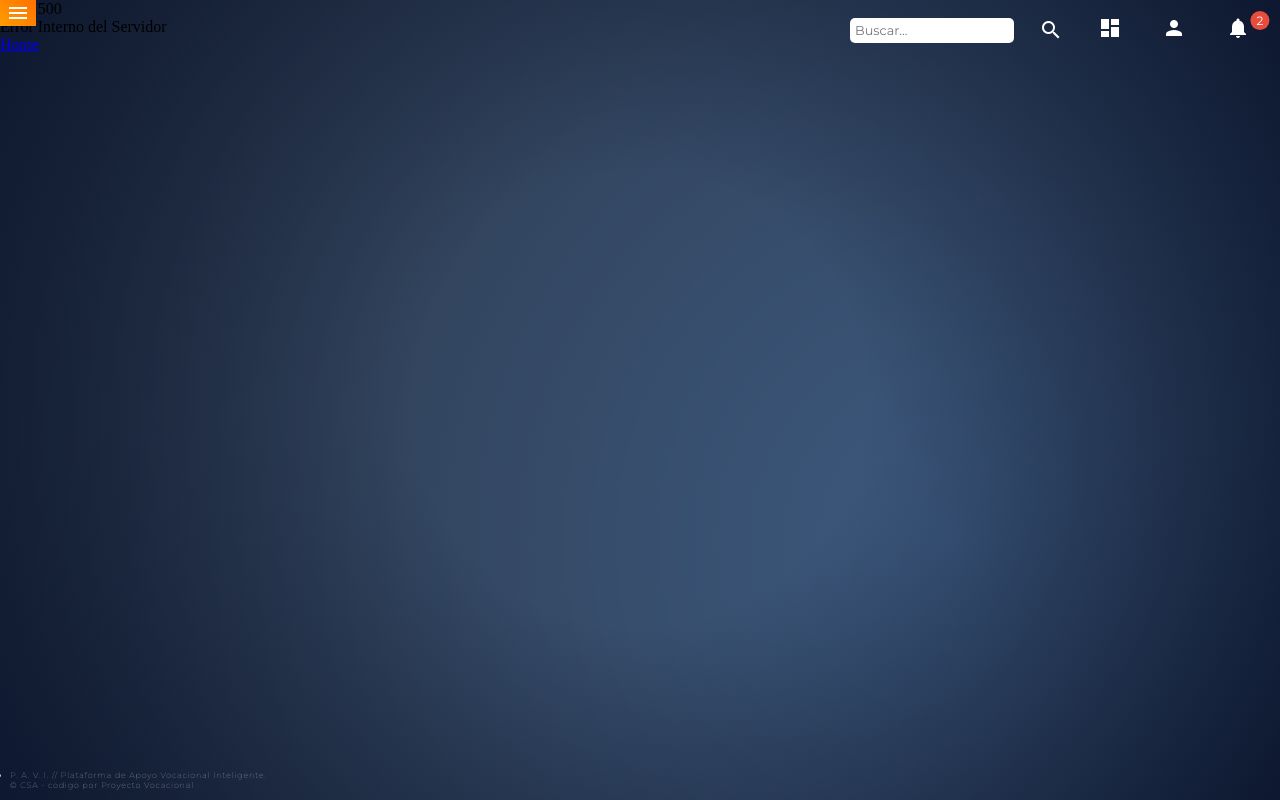
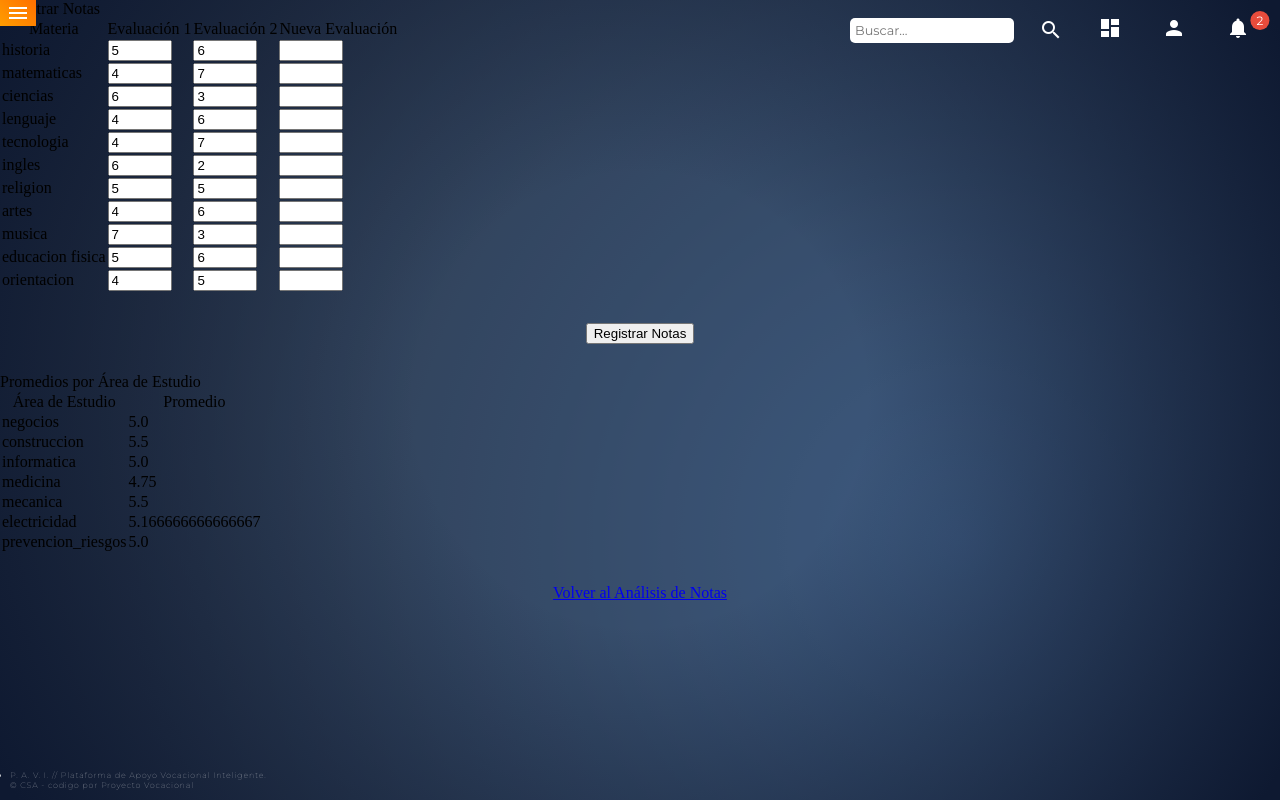
Before and after one commit to mesogotxx/sistemavocacional, a Django app: page /notasal/ in a window 1280 px wide. Run offline with Django 3.2, Linux system fonts and the light colour scheme; the visitor is signed in with stand-in values (Sample User, id 1).

Commit message:
integrando

```diff
--- a/apps/home/urls.py
+++ b/apps/home/urls.py
@@ -8,7 +8,8 @@ urlpatterns = [
     path('', views.pages, name='home'),
     path('seccion/', views.seccion, name='seccion'),
     path('alumnos/', views.alumnos, name='alumnos'),
-    path('notas/', views.notas, name='notas'),
+    path('notasal/', views.notasal, name='notasal'),
+    path('analisisnota/', views.analisisnota, name='analisisnota'),
     path('testvocacional/', views.testvocacional, name='testvocacional'),
     path('cuestionario/', views.cuestionario, name='cuestionario'),
 
--- a/apps/home/views.py
+++ b/apps/home/views.py
@@ -3,7 +3,7 @@ from django.contrib.auth.decorators import login_required
 from django.http import HttpResponse, HttpResponseRedirect
 from django.template import loader
 from django.urls import reverse
-from django.shortcuts import render
+from django.shortcuts import render, redirect
 from .models import Alumno, AñoCurso
 from apps.home.models import Alumno, AñoCurso
 
@@ -19,7 +19,7 @@ def pages(request):
         return HttpResponseRedirect(reverse('admin:index'))
 
     # Si la URL corresponde a una vista específica, renderizar esa vista
-    if load_template in ['seccion', 'notas', 'testvocacional', 'cuestionario']:
+    if load_template in ['seccion', 'notasal', 'testvocacional', 'cuestionario']:
         return globals()[load_template](request)
 
     # Si la URL no coincide con ninguna vista específica, cargar la plantilla HTML correspondiente
@@ -83,15 +83,289 @@ def seccion(request):
     context = {'segment': 'alumnos', 'grupos': grupos, 'alumnos': alumnos}
     return render(request, 'home/seccion.html', context)
 
+notas = {
+    "historia": [5, 6],
+    "matematicas": [4, 7],
+    "ciencias": [6, 3],
+    "lenguaje": [4, 6],
+    "tecnologia": [4, 7],
+    "ingles": [6, 2],
+    "religion": [5, 5],
+    "artes": [4, 6],
+    "musica": [7, 3],
+    "educacion fisica": [5, 6],
+    "orientacion": [4, 5]
+}
+
+materias = list(notas.keys())
+
 @login_required(login_url="/login/")
-def notas(request):
-    context = {'segment': 'notas'}
-    return render(request, 'home/notas.html', context)
+def analisisnota(request):
+    # Calcular estadísticas de las notas
+    datos_materias = []
+    for materia, notas_materia in notas.items():
+        promedio = round(sum(notas_materia) / len(notas_materia), 1)
+        tendencia = "sin cambios"
+        for j in range(1, len(notas_materia)):
+            if notas_materia[j] > notas_materia[j - 1]:
+                tendencia = "mejorando"
+            elif notas_materia[j] < notas_materia[j - 1]:
+                tendencia = "empeorando"
+                break
+        datos_materias.append({
+            "materia": materia,
+            "notas": notas_materia,
+            "promedio": promedio,
+            "tendencia": tendencia
+        })
+
+    promedio_general = round(sum(d["promedio"] for d in datos_materias) / len(datos_materias), 1)
+    mejor_materia = max(datos_materias, key=lambda x: x["promedio"])["materia"]
+    materias_ordenadas = sorted(datos_materias, key=lambda x: x["promedio"], reverse=True)
+
+    context = {
+        'datos_materias': datos_materias,
+        'promedio_general': promedio_general,
+        'mejor_materia': mejor_materia,
+        'materias_ordenadas': materias_ordenadas,
+    }
+    return render(request, 'home/analisisnota.html', context)
+
+# Relación de materias con áreas de estudio
+areas_estudio = {
+    "negocios": ["historia", "matematicas", "lenguaje", "ingles"],
+    "construccion": ["matematicas", "tecnologia"],
+    "informatica": ["matematicas", "tecnologia", "ingles"],
+    "medicina": ["ciencias", "lenguaje"],
+    "mecanica": ["tecnologia", "matematicas"],
+    "electricidad": ["tecnologia", "matematicas", "ciencias"],
+    "prevencion_riesgos": ["ciencias", "tecnologia"]
+}
+
+def calcular_promedios_areas():
+    promedios_areas = {}
+    for area, materias_area in areas_estudio.items():
+        notas_area = []
+        for materia in materias_area:
+            notas_area.extend(notas[materia])
+        promedio_area = sum(notas_area) / len(notas_area)
+        promedios_areas[area] = promedio_area
+    return promedios_areas
+
+@login_required(login_url="/login/")
+def notasal(request):
+    if request.method == 'POST':
+        for materia in materias:
+            # Actualizar las notas existentes
+            for i in range(len(notas[materia])):
+                nota_actual = request.POST.get(f'{materia}_evaluacion_{i+1}')
+                if nota_actual:
+                    notas[materia][i] = float(nota_actual)
+
+            # Agregar nueva evaluación si existe
+            nueva_evaluacion = request.POST.get(f'{materia}_nueva_evaluacion')
+            if nueva_evaluacion:
+                notas[materia].append(float(nueva_evaluacion))
+
+        return redirect('analisisnota')
+
+    # Generar datos de materias para el contexto
+    datos_materias = [{'materia': materia, 'notas': notas[materia]} for materia in materias]
+    promedios_areas = calcular_promedios_areas()
+
+    context = {
+        'datos_materias': datos_materias,
+        'promedios_areas': promedios_areas,
+    }
+
+    return render(request, 'home/notasal.html', context)
+
 
 @login_required(login_url="/login/")
 def testvocacional(request):
-    context = {'segment': 'testvocacional'}
-    return render(request, 'home/testvocacional.html', context)
+
+
+    preguntas = [
+    {
+        'pregunta': '1. ¿Qué tipo de actividades te resultan más interesantes?',
+        'respuestas': [
+            {'opcion': 'A', 'texto': 'Diseñar y construir estructuras físicas.'},  # Ingeniería Civil
+            {'opcion': 'B', 'texto': 'Cuidar y mejorar la salud de las personas.'},  # Medicina
+            {'opcion': 'C', 'texto': 'Enseñar y compartir conocimientos.'},  # Educación
+            {'opcion': 'D', 'texto': 'Gestionar y dirigir proyectos empresariales.'},  # Administración de Empresas
+            {'opcion': 'E', 'texto': 'Defender los derechos y resolver conflictos legales.'},  # Derecho
+            {'opcion': 'F', 'texto': 'Trabajar con números y manejar aspectos financieros.'},  # Contabilidad y Finanzas
+            {'opcion': 'G', 'texto': 'Comprender y ayudar a las personas en su desarrollo emocional.'},  # Psicología
+            {'opcion': 'H', 'texto': 'Trabajar con sistemas y tecnologías digitales.'},  # Tecnología de la Información
+            {'opcion': 'I', 'texto': 'Planificar y organizar experiencias de viaje y hospitalidad.'}  # Turismo y Hotelería
+        ]
+    },
+    {
+        'pregunta': '2. ¿Qué habilidad te gustaría desarrollar más?',
+        'respuestas': [
+            {'opcion': 'A', 'texto': 'Habilidad para diseñar planos y cálculos estructurales.'},  # Ingeniería Civil
+            {'opcion': 'B', 'texto': 'Capacidad para diagnosticar y tratar enfermedades.'},  # Medicina
+            {'opcion': 'C', 'texto': 'Competencia para impartir clases y desarrollar material educativo.'},  # Educación
+            {'opcion': 'D', 'texto': 'Habilidad para liderar y gestionar equipos.'},  # Administración de Empresas
+            {'opcion': 'E', 'texto': 'Destreza para argumentar y defender casos jurídicos.'},  # Derecho
+            {'opcion': 'F', 'texto': 'Aptitud para analizar y gestionar recursos financieros.'},  # Contabilidad y Finanzas
+            {'opcion': 'G', 'texto': 'Capacidad para escuchar y ayudar a las personas.'},  # Psicología
+            {'opcion': 'H', 'texto': 'Conocimiento en programación y desarrollo de software.'},  # Tecnología de la Información
+            {'opcion': 'I', 'texto': 'Habilidad para coordinar eventos y experiencias turísticas.'}  # Turismo y Hotelería
+        ]
+    },
+    {
+        'pregunta': '3. ¿En qué entorno laboral te sientes más cómodo?',
+        'respuestas': [
+            {'opcion': 'A', 'texto': 'En una obra de construcción.'},  # Ingeniería Civil
+            {'opcion': 'B', 'texto': 'En un hospital o clínica.'},  # Medicina
+            {'opcion': 'C', 'texto': 'En un aula o centro educativo.'},  # Educación
+            {'opcion': 'D', 'texto': 'En una oficina corporativa.'},  # Administración de Empresas
+            {'opcion': 'E', 'texto': 'En un despacho de abogados.'},  # Derecho
+            {'opcion': 'F', 'texto': 'En una firma de contabilidad.'},  # Contabilidad y Finanzas
+            {'opcion': 'G', 'texto': 'En una consulta psicológica.'},  # Psicología
+            {'opcion': 'H', 'texto': 'En una empresa de tecnología.'},  # Tecnología de la Información
+            {'opcion': 'I', 'texto': 'En una agencia de viajes o hotel.'}  # Turismo y Hotelería
+        ]
+    },
+    {
+        'pregunta': '4. ¿Qué te motiva más en tu trabajo?',
+        'respuestas': [
+            {'opcion': 'A', 'texto': 'Ver resultados tangibles en las estructuras que construyo.'},  # Ingeniería Civil
+            {'opcion': 'B', 'texto': 'Salvar y mejorar vidas.'},  # Medicina
+            {'opcion': 'C', 'texto': 'Ver a mis alumnos aprender y crecer.'},  # Educación
+            {'opcion': 'D', 'texto': 'Alcanzar metas y objetivos empresariales.'},  # Administración de Empresas
+            {'opcion': 'E', 'texto': 'Lograr justicia y defender los derechos de las personas.'},  # Derecho
+            {'opcion': 'F', 'texto': 'Manejar y hacer crecer el capital financiero.'},  # Contabilidad y Finanzas
+            {'opcion': 'G', 'texto': 'Ayudar a las personas a superar sus problemas.'},  # Psicología
+            {'opcion': 'H', 'texto': 'Innovar y mejorar sistemas tecnológicos.'},  # Tecnología de la Información
+            {'opcion': 'I', 'texto': 'Crear experiencias memorables para las personas.'}  # Turismo y Hotelería
+        ]
+    },
+    {
+        'pregunta': '5. ¿Qué tipo de proyectos te gustaría liderar?',
+        'respuestas': [
+            {'opcion': 'A', 'texto': 'Proyectos de infraestructura y construcción.'},  # Ingeniería Civil
+            {'opcion': 'B', 'texto': 'Investigaciones médicas y tratamientos innovadores.'},  # Medicina
+            {'opcion': 'C', 'texto': 'Programas educativos y de formación.'},  # Educación
+            {'opcion': 'D', 'texto': 'Estrategias de crecimiento empresarial.'},  # Administración de Empresas
+            {'opcion': 'E', 'texto': 'Casos legales y reformas judiciales.'},  # Derecho
+            {'opcion': 'F', 'texto': 'Proyectos de auditoría y consultoría financiera.'},  # Contabilidad y Finanzas
+            {'opcion': 'G', 'texto': 'Iniciativas de bienestar emocional y mental.'},  # Psicología
+            {'opcion': 'H', 'texto': 'Desarrollo de aplicaciones y sistemas tecnológicos.'},  # Tecnología de la Información
+            {'opcion': 'I', 'texto': 'Eventos y actividades turísticas.'}  # Turismo y Hotelería
+        ]
+    },
+    {
+        'pregunta': '6. ¿Qué aspecto valoras más en una carrera profesional?',
+        'respuestas': [
+            {'opcion': 'A', 'texto': 'La oportunidad de crear e innovar en construcciones.'},  # Ingeniería Civil
+            {'opcion': 'B', 'texto': 'La posibilidad de salvar y mejorar vidas.'},  # Medicina
+            {'opcion': 'C', 'texto': 'La oportunidad de influir y educar a las nuevas generaciones.'},  # Educación
+            {'opcion': 'D', 'texto': 'El potencial de crecimiento y liderazgo.'},  # Administración de Empresas
+            {'opcion': 'E', 'texto': 'La capacidad de defender derechos y lograr justicia.'},  # Derecho
+            {'opcion': 'F', 'texto': 'La estabilidad y crecimiento financiero.'},  # Contabilidad y Finanzas
+            {'opcion': 'G', 'texto': 'El impacto positivo en la salud mental de las personas.'},  # Psicología
+            {'opcion': 'H', 'texto': 'El constante avance y cambio tecnológico.'},  # Tecnología de la Información
+            {'opcion': 'I', 'texto': 'La interacción y servicio a los demás.'}  # Turismo y Hotelería
+        ]
+    },
+    {
+        'pregunta': '7. ¿Qué tipo de problemas disfrutas resolver?',
+        'respuestas': [
+            {'opcion': 'A', 'texto': 'Problemas de diseño y construcción.'},  # Ingeniería Civil
+            {'opcion': 'B', 'texto': 'Problemas de salud y diagnóstico médico.'},  # Medicina
+            {'opcion': 'C', 'texto': 'Dificultades de aprendizaje y enseñanza.'},  # Educación
+            {'opcion': 'D', 'texto': 'Desafíos en la gestión empresarial.'},  # Administración de Empresas
+            {'opcion': 'E', 'texto': 'Conflictos legales y disputas judiciales.'},  # Derecho
+            {'opcion': 'F', 'texto': 'Problemas financieros y contables.'},  # Contabilidad y Finanzas
+            {'opcion': 'G', 'texto': 'Problemas emocionales y psicológicos.'},  # Psicología
+            {'opcion': 'H', 'texto': 'Problemas técnicos y de programación.'},  # Tecnología de la Información
+            {'opcion': 'I', 'texto': 'Desafíos en la organización de eventos y viajes.'}  # Turismo y Hotelería
+        ]
+    },
+    {
+        'pregunta': '8. ¿Qué te gustaría aprender más?',
+        'respuestas': [
+            {'opcion': 'A', 'texto': 'Técnicas avanzadas de ingeniería y construcción.'},  # Ingeniería Civil
+            {'opcion': 'B', 'texto': 'Nuevas tecnologías y tratamientos médicos.'},  # Medicina
+            {'opcion': 'C', 'texto': 'Métodos innovadores de enseñanza.'},  # Educación
+            {'opcion': 'D', 'texto': 'Estrategias de administración y liderazgo.'},  # Administración de Empresas
+            {'opcion': 'E', 'texto': 'Normas y leyes actualizadas.'},  # Derecho
+            {'opcion': 'F', 'texto': 'Técnicas de auditoría y gestión financiera.'},  # Contabilidad y Finanzas
+            {'opcion': 'G', 'texto': 'Nuevas terapias y enfoques psicológicos.'},  # Psicología
+            {'opcion': 'H', 'texto': 'Lenguajes de programación y desarrollo de software.'},  # Tecnología de la Información
+            {'opcion': 'I', 'texto': 'Tendencias y gestión en turismo y hospitalidad.'}  # Turismo y Hotelería
+        ]
+    },
+    {
+        'pregunta': '9. ¿Cuál de estas responsabilidades te resulta más atractiva?',
+        'respuestas': [
+            {'opcion': 'A', 'texto': 'Supervisar la construcción de edificios y obras públicas.'},  # Ingeniería Civil
+            {'opcion': 'B', 'texto': 'Atender a pacientes y gestionar su tratamiento.'},  # Medicina
+            {'opcion': 'C', 'texto': 'Preparar y dar clases a estudiantes.'},  # Educación
+            {'opcion': 'D', 'texto': 'Planificar y dirigir estrategias empresariales.'},  # Administración de Empresas
+            {'opcion': 'E', 'texto': 'Asesorar y representar a clientes en temas legales.'},  # Derecho
+            {'opcion': 'F', 'texto': 'Gestionar presupuestos y análisis financiero.'},  # Contabilidad y Finanzas
+            {'opcion': 'G', 'texto': 'Realizar terapias y asesorar a personas con problemas emocionales.'},  # Psicología
+            {'opcion': 'H', 'texto': 'Desarrollar y mantener sistemas informáticos.'},  # Tecnología de la Información
+            {'opcion': 'I', 'texto': 'Organizar eventos y coordinar servicios turísticos.'}  # Turismo y Hotelería
+        ]}]
+
+    context = {'preguntas': preguntas}  # EH aquí está el cambio
+
+    if request.method == 'POST':
+        respuestas = request.POST
+#verificacion de preguntas
+        if all(f'pregunta_{i+1}' in respuestas for i in range(len(preguntas))):
+            puntuaciones = {f'pregunta_{i+1}': respuestas.get(f'pregunta_{i+1}') for i in range(len(preguntas))}
+#guardado
+            puntajes = {
+                'Ingeniería Civil': 0,
+                'Medicina': 0,
+                'Educación': 0,
+                'Administración de Empresas': 0,
+                'Derecho': 0,
+                'Contabilidad y Finanzas': 0,
+                'Psicología': 0,
+                'Tecnología de la Información': 0,
+                'Turismo y Hotelería': 0
+            }
+
+            for pregunta, respuesta in puntuaciones.items():
+                if respuesta == 'A':
+                    puntajes['Ingeniería Civil'] += 1
+                elif respuesta == 'B':
+                    puntajes['Medicina'] += 1
+                elif respuesta == 'C':
+                    puntajes['Educación'] += 1
+                elif respuesta == 'D':
+                    puntajes['Administración de Empresas'] += 1
+                elif respuesta == 'E':
+                    puntajes['Derecho'] += 1
+                elif respuesta == 'F':
+                    puntajes['Contabilidad y Finanzas'] += 1
+                elif respuesta == 'G':
+                    puntajes['Psicología'] += 1
+                elif respuesta == 'H':
+                    puntajes['Tecnología de la Información'] += 1
+                elif respuesta == 'I':
+                    puntajes['Turismo y Hotelería'] += 1
+#sacarpuntaje mas alto
+            max_puntaje = max(puntajes.values())
+            max_puntajes = [key for key, value in puntajes.items() if value == max_puntaje]
+#empate de vocaciones
+            if len(max_puntajes) > 1:
+                resultado = "Hay un empate entre varias opciones vocacionales."
+            else:
+                resultado = f"Tu perfil es: {max_puntajes[0]}"
+
+            context['resultado'] = resultado
+        else:
+            context['error_message'] = "Debes responder todas las preguntas." #error por noresponder todo
+
+    html_template = loader.get_template('home/testvocacional.html')
+    return HttpResponse(html_template.render(context, request))
 
 @login_required(login_url="/login/")
 def cuestionario(request):
--- a/apps/static/css/customstyles.css
+++ b/apps/static/css/customstyles.css
@@ -952,3 +952,19 @@ html, body {
     outline: none; /* Quitar el borde de enfoque por defecto */
     box-shadow: 0 0 0 3px rgba(98, 0, 234, 0.5); /* Añadir un contorno de enfoque */
   }
+
+/* css de test vocacional*/
+.container-testvoca {
+    display: flex;
+    justify-content: center; /* Centra el contenido horizontalmente */
+    align-items: flex-start; /* Alinea el contenido al inicio del contenedor */
+    padding: 20px 0 20px 0; /* Opcional: añade padding superior e inferior al contenedor */
+    height: 100vh; /* Ajusta según sea necesario */
+}
+
+#content-testvoca {
+    width: 50%; /* Ajusta según sea necesario */
+    padding: 20px; /* Opcional: añade un poco de padding para espacio interior */
+    margin: 40px 0 40px 0; /* Ajusta según sea necesario: 40px arriba y abajo, 0 a los lados */
+    box-sizing: border-box; /* Asegura que el padding no afecte al ancho total */
+}
--- /dev/null
+++ b/apps/templates/home/notasal.html
@@ -0,0 +1,57 @@
+{% extends "layouts/base.html" %}
+
+{% block title %} Registrar notas {% endblock %}
+
+{% block stylesheets %}{% endblock stylesheets %}
+
+{% block content %}
+    <h1>Registrar Notas</h1>
+    <form method="post">
+        {% csrf_token %}
+        <table>
+            <thead>
+                <tr>
+                    <th>Materia</th>
+                    <th>Evaluación 1</th>
+                    <th>Evaluación 2</th>
+                    <th>Nueva Evaluación</th>
+                </tr>
+            </thead>
+            <tbody>
+                {% for dato in datos_materias %}
+                <tr>
+                    <td>{{ dato.materia }}</td>
+                    <td><input type="number" name="{{ dato.materia }}_evaluacion_1" value="{{ dato.notas.0 }}" min="1" max="7" step="0.1"></td>
+                    <td>{% if dato.notas|length > 1 %}<input type="number" name="{{ dato.materia }}_evaluacion_2" value="{{ dato.notas.1 }}" min="1" max="7" step="0.1">{% else %}No hay segunda nota{% endif %}</td>
+                    <td><input type="number" name="{{ dato.materia }}_nueva_evaluacion" min="1" max="7" step="0.1"></td>
+                </tr>
+                {% endfor %}
+            </tbody>
+        </table>
+        <div class="button-container">
+            <button type="submit" class="button">Registrar Notas</button>
+        </div>
+    </form>
+    <h2>Promedios por Área de Estudio</h2>
+    <table>
+        <thead>
+            <tr>
+                <th>Área de Estudio</th>
+                <th>Promedio</th>
+            </tr>
+        </thead>
+        <tbody>
+            {% for area, promedio in promedios_areas.items %}
+            <tr>
+                <td>{{ area }}</td>
+                <td>{{ promedio }}</td>
+            </tr>
+            {% endfor %}
+        </tbody>
+    </table>
+    <div class="button-container">
+        <a href="{% url 'analisisnota' %}" class="button">Volver al Análisis de Notas</a>
+    </div>
+{% endblock content %}
+
+{% block javascripts %}{% endblock javascripts %}
--- a/apps/templates/includes/footer.html
+++ b/apps/templates/includes/footer.html
@@ -7,7 +7,7 @@
 
               <li>
                 <a target="_blank" rel="noopener noreferrer"
-                   href="https://appseed.us/admin-dashboards/django-dashboard-material">
+                   href="">
                    P. A. V. I. // Plataforma de Apoyo Vocacional Inteligente.
                 </a>
               </li>
@@ -16,8 +16,8 @@
           </nav>
           <div class="copyright float-right">
             &copy; <a target="_blank" rel="noopener noreferrer"
-                      href="https://bit.ly/3fKQZaL">CSA</a>
-                      - codigo por <a target="_blank" rel="noopener noreferrer" href="https://appseed.us">Proyecto Vocacional</a>
+                      >CSA</a>
+                      - codigo por <a target="_blank" rel="noopener noreferrer" >Proyecto Vocacional</a>
           </div>
         </div>
     </footer>
--- a/apps/templates/includes/sidebar.html
+++ b/apps/templates/includes/sidebar.html
@@ -24,7 +24,7 @@
                     </a>
                 </li>
                 <li class="nav-item {% if 'notas' in segment %} active {% endif %}">
-                    <a class="nav-link" href="/notas">
+                    <a class="nav-link" href="/notasal">
                         <i class="material-icons">library_books</i>
                         <p>Notas</p>
                     </a>
```
Also changed, not shown: apps/static/assets/css/test_voca.css (added, +13 -0 lines), apps/templates/home/analisisnota.html (added, +42 -0 lines), apps/templates/home/notas.html (deleted, +0 -15 lines), apps/templates/home/registrar_nota.html (added, +57 -0 lines), apps/templates/home/testvocacional.html (+9 -8 lines), apps/templates/layouts/base.html (line endings or trailing spaces).
